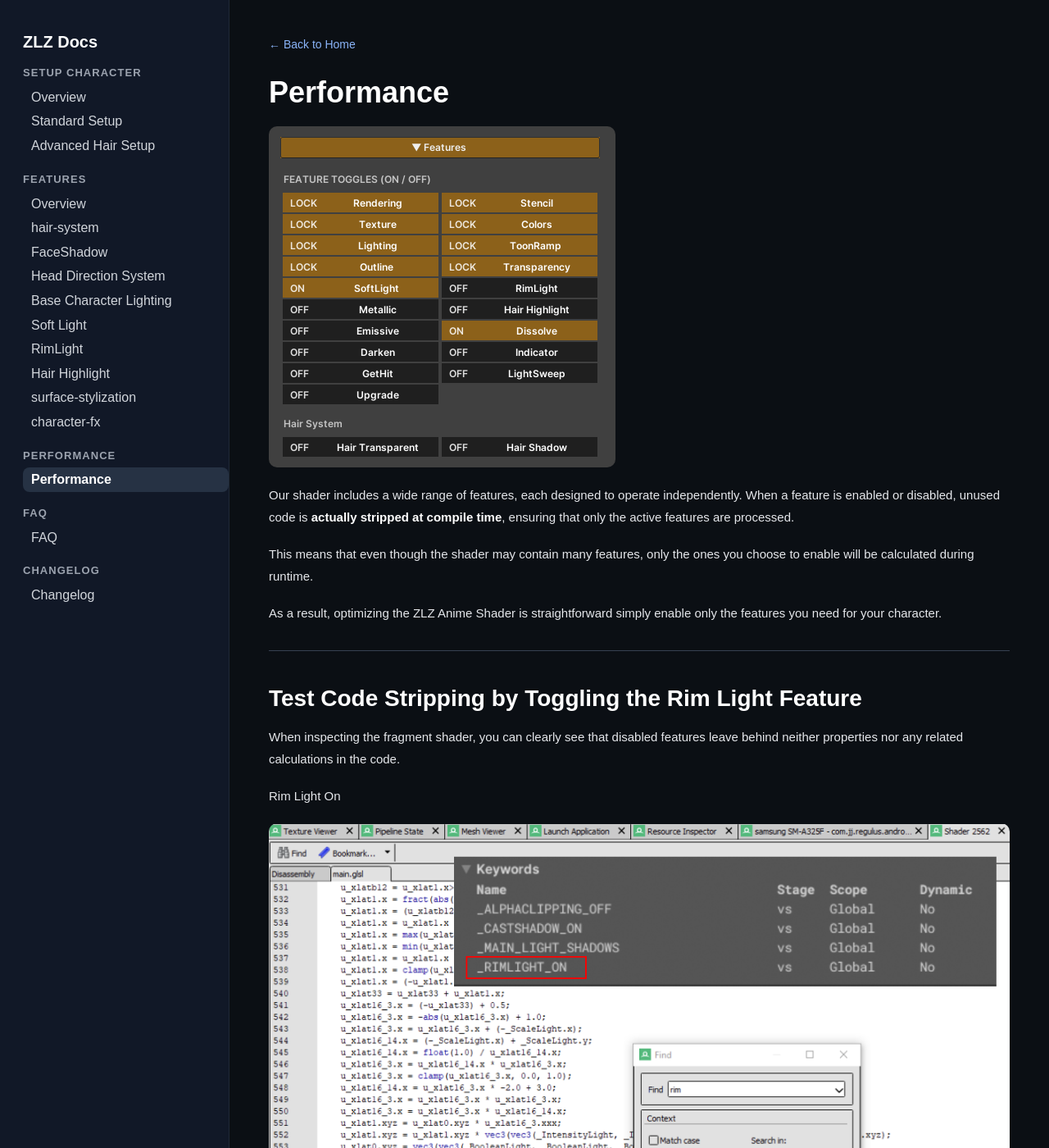
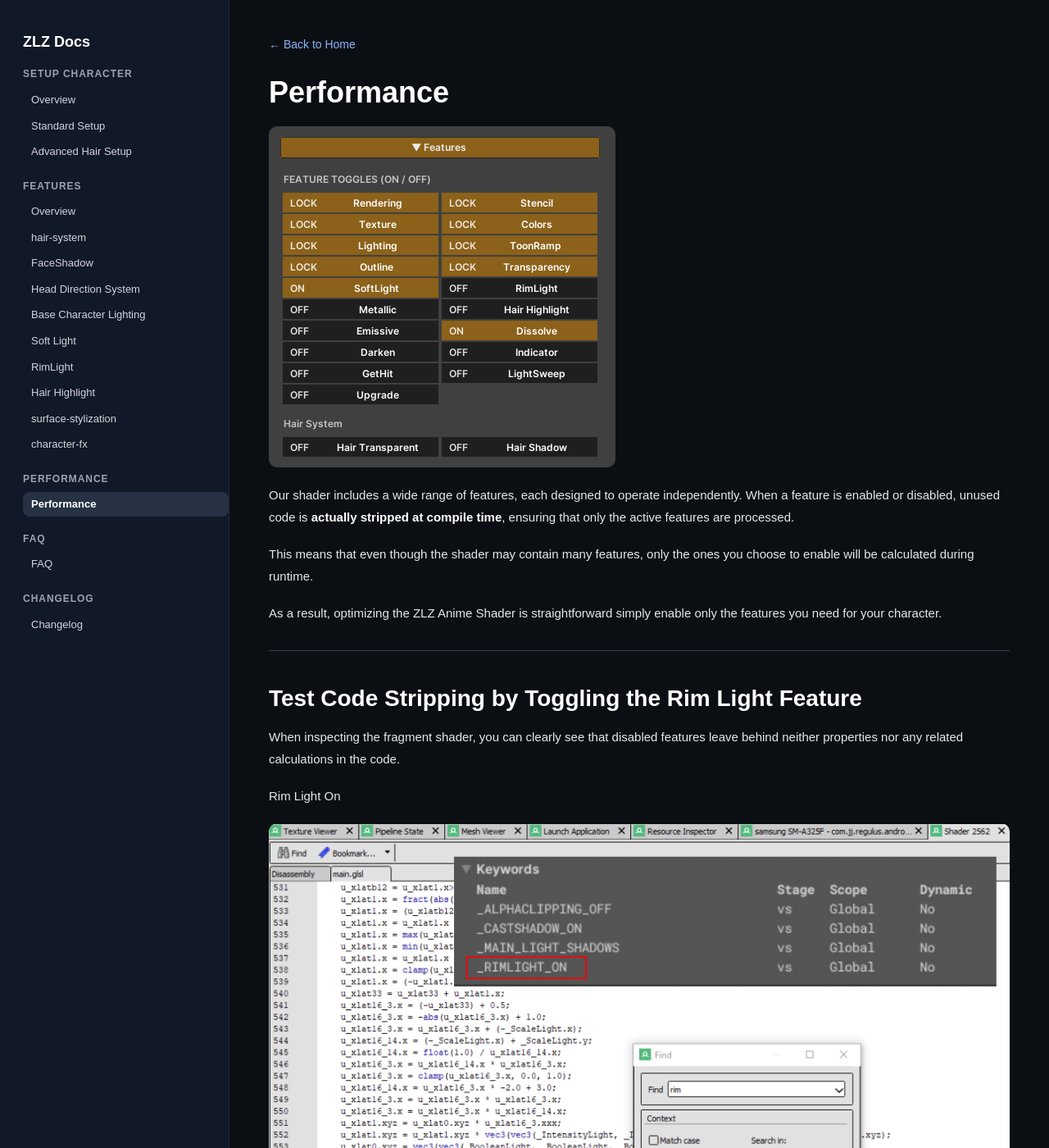
Before and after one commit to zlz-studio/zlz-studio.github.io, a Jekyll site: the page built from performance/index.md, in a window 1280 px wide and 1400 px high. Shown: the whole window at 82% size. Built offline with Jekyll 4.4.1, drawn with Linux system fonts in a browser that asks for light colours.

Commit message:
Update docs.html

```diff
--- a/_layouts/docs.html
+++ b/_layouts/docs.html
@@ -46,27 +46,32 @@
     }
 
     .sidebar h2 {
-      font-size: 20px;
-      margin: 0 0 14px;
+      font-size: 18px;
+      margin: 0 0 16px;
       color: #ffffff;
+      font-weight: 800;
+      line-height: 1.3;
     }
 
     .sidebar h3 {
-      font-size: 13px;
-      margin: 18px 0 6px;
+      font-size: 12px;
+      margin: 20px 0 8px;
       color: #9ca3af;
       text-transform: uppercase;
       letter-spacing: 0.08em;
       line-height: 1.3;
+      font-weight: 700;
     }
 
     .sidebar a {
       display: block;
-      padding: 4px 10px;
+      padding: 6px 10px;
       border-radius: 8px;
       color: #d1d5db;
-      margin-bottom: 0;
+      margin-bottom: 2px;
       line-height: 1.35;
+      font-size: 13px;
+      font-weight: 400;
     }
 
     .sidebar a:hover {
@@ -78,7 +83,7 @@
     .sidebar a.active {
       background: #263244;
       color: #ffffff;
-      font-weight: 700;
+      font-weight: 600;
     }
 
     .content {
```
